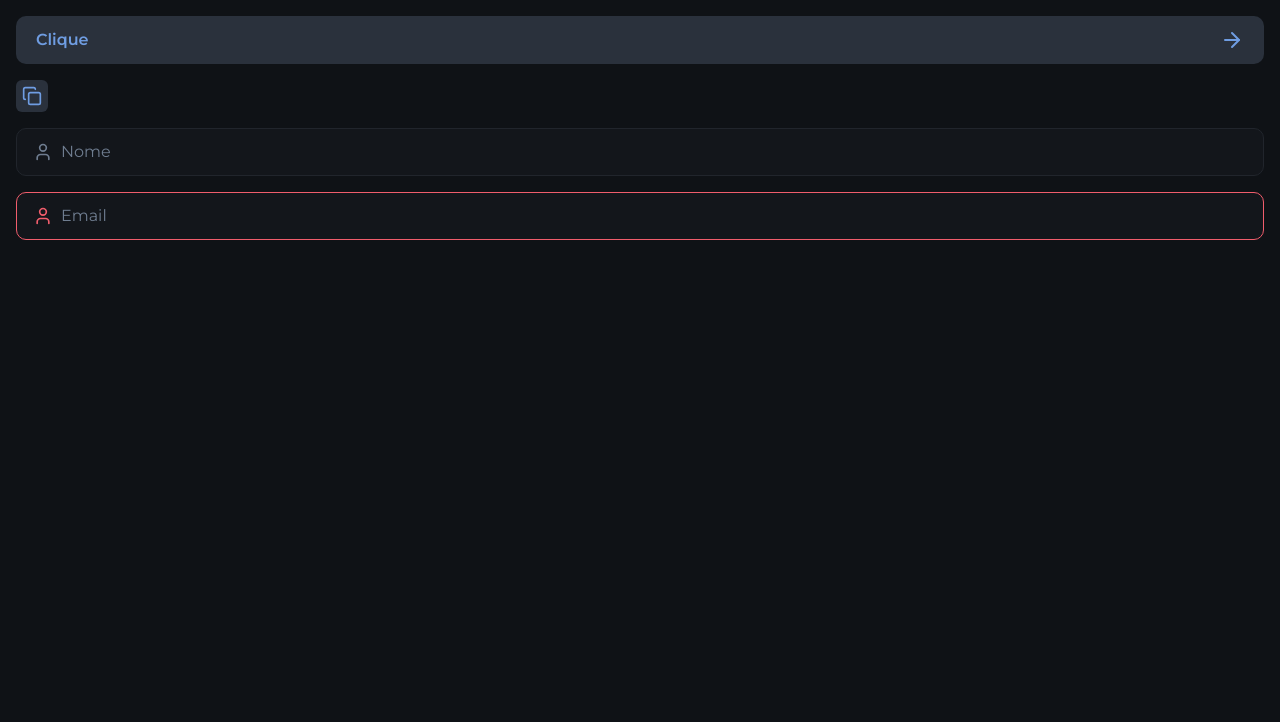
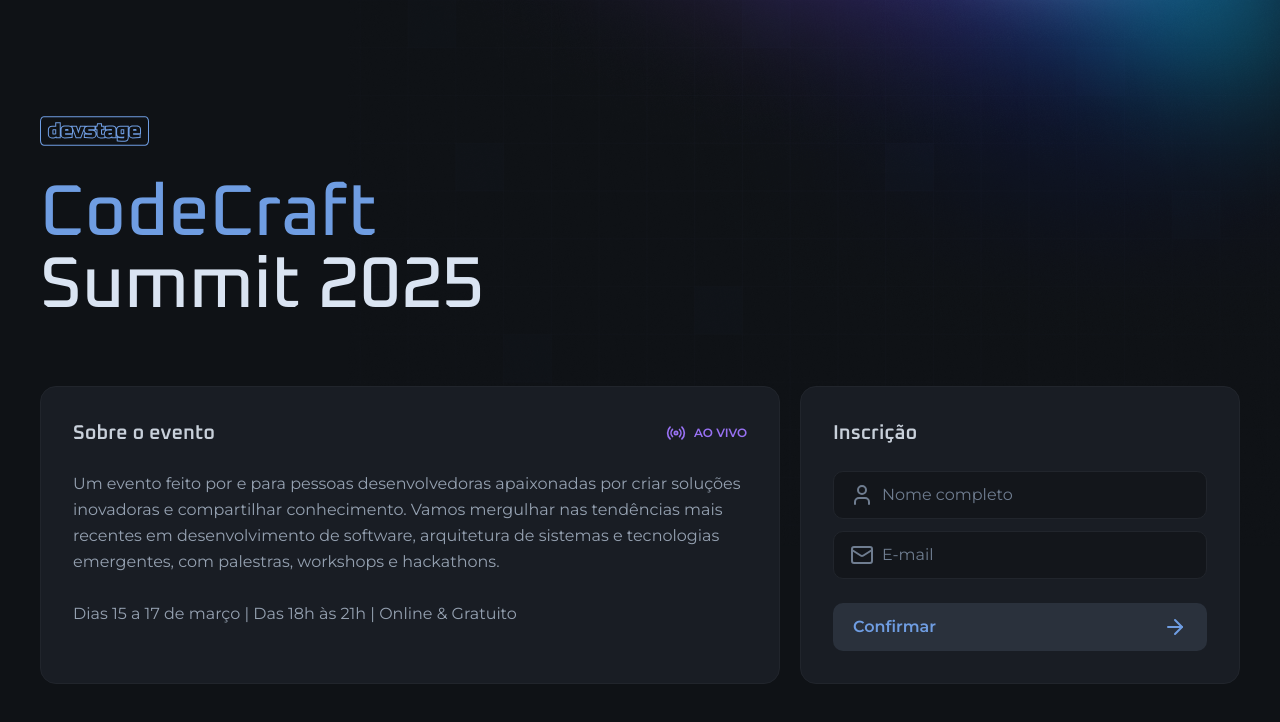
Before and after one commit to PabloXT14/nlw-connect-react, a Next.js app: page / in a window 1280 px wide. Shown: the top 722 px of the page. Built offline with nearby package versions, Linux system fonts and the light colour scheme.

Commit message:
feat: create home page base style

```diff
--- a/src/app/layout.tsx
+++ b/src/app/layout.tsx
@@ -27,7 +27,9 @@
 }>) {
   return (
     <html lang="en" className={`${oxanim.variable} ${montserrat.variable}`}>
-      <body className="bg-gray-900 text-gray-100 antialiased">{children}</body>
+      <body className="bg-gray-900 text-gray-100 antialiased bg-[url(/background.png)] bg-no-repeat bg-top md:bg-right-top">
+        {children}
+      </body>
     </html>
   )
 }
--- a/src/app/page.tsx
+++ b/src/app/page.tsx
@@ -1,33 +1,88 @@
-import { ArrowRight, Copy, User } from 'lucide-react'
+import { ArrowRight, Mail, Radio, User } from 'lucide-react'
+import Image from 'next/image'
 
+import { Input, InputField, InputIcon } from '@/components/input'
+
+import logo from '@/assets/logo.svg'
 import { Button } from '@/components/button'
-import { IconButton } from '@/components/icon-button'
-import { Input, InputField, InputIcon } from '@/components/input'
 
 export default function Home() {
   return (
-    <main className="flex flex-col items-start p-4 gap-4">
-      <Button>
-        Clique <ArrowRight />
-      </Button>
+    <main className="max-w-[1240px] mx-auto px-5 py-8 lg:py-0">
+      <div className="min-h-dvh flex flex-col justify-center gap-16">
+        {/* HEADER */}
+        <div className="flex flex-col gap-8 items-center md:items-start">
+          <Image
+            src={logo}
+            width={108.5}
+            height={30}
+            alt="DevStage"
+            className=""
+          />
 
-      <IconButton>
-        <Copy size={20} />
-      </IconButton>
+          <h1 className="flex flex-col text-4xl text-center leading-none font-heading font-medium md:text-7xl md:text-left">
+            <span className="text-blue">CodeCraft</span> Summit 2025
+          </h1>
+        </div>
 
-      <Input>
-        <InputIcon>
-          <User size={20} />
-        </InputIcon>
-        <InputField type="text" placeholder="Nome" />
-      </Input>
+        {/* INFO */}
+        <div className="flex flex-col gap-5 items-stretch lg:flex-row">
+          {/* ABOUT */}
+          <div className="flex-1 bg-gray-700 border border-gray-600 rounded-2xl p-8 space-y-6">
+            {/* TITLE */}
+            <div className="flex items-center justify-between">
+              <h2 className="text-gray-200 text-xl font-heading font-semibold">
+                Sobre o evento
+              </h2>
 
-      <Input error={true}>
-        <InputIcon>
-          <User size={20} />
-        </InputIcon>
-        <InputField type="email" placeholder="Email" />
-      </Input>
+              <div className="flex items-center gap-2 text-purple">
+                <Radio size={20} />
+                <span className="text-xs font-semibold uppercase">ao vivo</span>
+              </div>
+            </div>
+
+            {/* DESCRIPTION */}
+            <p className="text-gray-300 leading-relaxed text-sm md:text-base">
+              Um evento feito por e para pessoas desenvolvedoras apaixonadas por
+              criar soluções inovadoras e compartilhar conhecimento. Vamos
+              mergulhar nas tendências mais recentes em desenvolvimento de
+              software, arquitetura de sistemas e tecnologias emergentes, com
+              palestras, workshops e hackathons.
+              <br />
+              <br />
+              Dias 15 a 17 de março | Das 18h às 21h | Online & Gratuito{' '}
+            </p>
+          </div>
+
+          {/* SUBSCRIPTION */}
+          <form className="w-full bg-gray-700 border border-gray-600 rounded-2xl p-8 space-y-6 md:max-w-[440px]">
+            <h2 className="text-gray-200 text-xl font-heading font-semibold">
+              Inscrição
+            </h2>
+
+            <div className="space-y-3">
+              <Input>
+                <InputIcon>
+                  <User />
+                </InputIcon>
+                <InputField type="text" placeholder="Nome completo" />
+              </Input>
+
+              <Input>
+                <InputIcon>
+                  <Mail />
+                </InputIcon>
+                <InputField type="email" placeholder="E-mail" />
+              </Input>
+            </div>
+
+            <Button type="submit">
+              Confirmar
+              <ArrowRight size={24} />
+            </Button>
+          </form>
+        </div>
+      </div>
     </main>
   )
 }
```
Also changed, not shown: public/background.png (added), src/assets/logo.svg (added).
